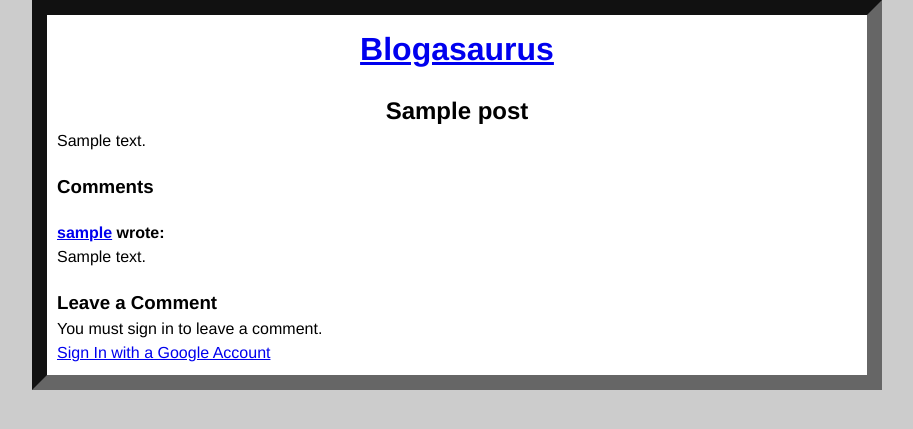
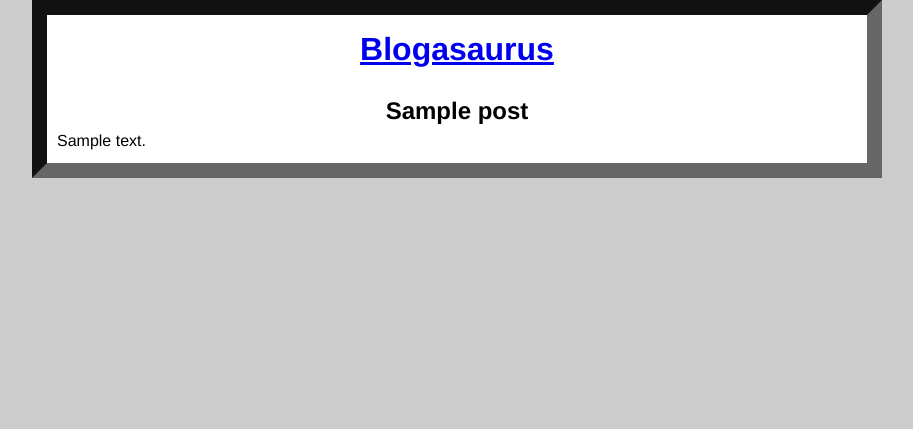
Before and after one commit to google/cssi-blogasaurus, a Flask app: template templates/view_post.html in a window 1280 px wide. Shown: the top 429 px of the page, without its empty margins (183-1096 px from the left). Run offline with Flask 2, Linux system fonts and the light colour scheme; the template is opened without the code that fills it: most values are stand-ins (such as "Sample title", 1, 10 or a date in 2020); some libraries are stand-ins or nearby versions.

Commit message:
Revert from step 7 (Datastore) to step 6 (Users API).
In this step, posts are hardcoded and there are no comments.

Change-Id: I9830786ea79e31e0e67aa80b51e66a8f88b0adcb

```diff
--- a/main.py
+++ b/main.py
@@ -2,9 +2,8 @@ import logging
 
 import flask
 from google.appengine.api import users
-from google.appengine.ext import ndb
 
-import models
+import posts
 
 
 app = flask.Flask(__name__)
@@ -24,68 +23,23 @@ def index():
         nickname=nickname,
         is_admin=users.is_current_user_admin(),
         auth_url=auth_url,
-        posts=models.Post.query().order(-models.Post.posted_at).fetch())
+        posts=posts.POSTS)
 
 
-@app.route('/post/<post_id>')
+@app.route('/post/<int:post_id>')
 def view_post(post_id):
-    post_key = ndb.Key(urlsafe=post_id)
-    post = post_key.get()
-    if post:
-        comments = (models.Comment.query(models.Comment.post == post_key)
-                    .order(models.Comment.posted_at).fetch())
+    if 0 <= post_id - 1 < len(posts.POSTS):
         if users.get_current_user():
             sign_in_url = None
         else:
             sign_in_url = users.create_login_url(
                 dest_url=flask.url_for('view_post', post_id=post_id))
         return flask.render_template(
-            'view_post.html', post=post, comments=comments,
+            'view_post.html',
+            post=posts.POSTS[post_id - 1],
             sign_in_url=sign_in_url)
     else:
         return flask.render_template('404.html'), 404
-
-
-@app.route('/new-post')
-def new_post():
-    if not users.is_current_user_admin():
-        return flask.render_template('403.html'), 403
-    return flask.render_template('new_post.html')
-
-
-@app.route('/submit-post', methods=['POST'])
-def submit_post():
-    if not users.is_current_user_admin():
-        return flask.render_template('403.html'), 403
-    post = models.Post(
-        title=flask.request.form['title'],
-        content=flask.request.form['content'])
-    post_key = post.put()
-    return flask.redirect(
-        flask.url_for('view_post', post_id=post_key.urlsafe()))
-
-
-@app.route('/submit-comment', methods=['POST'])
-def submit_comment():
-    user = users.get_current_user()
-    if not user:
-        return flask.render_template('403.html'), 403
-    post_key = ndb.Key(urlsafe=flask.request.form['post_id'])
-    if not post_key.get():
-        return flask.render_template('400.html'), 400
-    author = models.Author(nickname=user.nickname(), email=user.email())
-    comment = models.Comment(
-        post=post_key, author=author, content=flask.request.form['content'])
-    comment.put()
-    best_match = flask.request.accept_mimetypes.best_match(
-        ['application/json', 'text/html'])
-    if (best_match == 'application/json' and
-        flask.request.accept_mimetypes[best_match] >
-        flask.request.accept_mimetypes['text/html']):
-        return flask.jsonify(nickname=author.nickname, email=author.email)
-    else:
-        return flask.redirect(
-            flask.url_for('view_post', post_id=post_key.urlsafe()))
 
 
 @app.errorhandler(400)
--- /dev/null
+++ b/posts.py
@@ -0,0 +1,14 @@
+POSTS = [
+    {
+        'title': 'All About Me',
+        'content': ("I live in Cambridge.  I like playing soccer.  I'm "
+                    'starting college in the fall as a freshman at UMass '
+                    'Boston.'),
+    },
+    {
+        'title': 'How I Spent My Summer Vacation',
+        'content': ('I read lots of books, worked at the local supermarket, '
+                    'and built a ridesharing app that works via smoke signals '
+                    'using the new Google Cloud Smoke Signals Service.'),
+    },
+]
--- a/static/comment.js
+++ /dev/null
@@ -1,27 +0,0 @@
-$(document).ready(() => {
-  const commentForm = $('#comment-form');
-  const commentInputs = $('#comment-form :input');
-  const commentContent = $('#comment-content');
-  commentForm.submit((event) => {
-    event.preventDefault();
-    const formData = commentForm.serialize();
-    commentInputs.prop('disabled', true);
-    $.post({url: '/submit-comment', data: formData, dataType: 'json'}).then(
-        (responseData) => {
-          $('#comments')
-              .append($('<div/>')
-                  .append($('<h4/>')
-                      .append($('<a/>', {
-                        href: 'mailto:' + responseData.email,
-                        text: responseData.nickname,
-                      })).append(document.createTextNode(' wrote:')))
-                  .append($('<p/>', {text: commentContent.val()})));
-          commentContent.val('');
-          commentInputs.prop('disabled', false);
-          commentContent.focus();
-        },
-        () => {
-          commentForm.append($('<p>Something went wrong.</p>'));
-        });
-  });
-});
--- a/templates/layout.html
+++ b/templates/layout.html
@@ -10,6 +10,5 @@
       <h1><a href="{{ url_for('index') }}">Blogasaurus</a></h1>
       {% block content %}{% endblock %}
     </div>
-    {% block scripts %}{% endblock %}
   </body>
 </html>
--- a/templates/view_post.html
+++ b/templates/view_post.html
@@ -5,33 +5,4 @@
 {% block content %}
   <h2>{{ post.title }}</h2>
   <p>{{ post.content }}</p>
-  <h3>Comments</h3>
-  {% if comments %}
-    <div id="comments">
-      {% for comment in comments %}
-        <div>
-          <h4><a href="mailto:{{ comment.author.email }}">{{ comment.author.nickname }}</a> wrote:</h4>
-          <p>{{ comment.content }}</p>
-        </div>
-      {% endfor %}
-    </div>
-  {% else %}
-    <p>There are no comments on this post yet.</p>
-  {% endif %}
-  <h3>Leave a Comment</h3>
-  {% if sign_in_url %}
-    <p>You must sign in to leave a comment.</p>
-    <p><a href="{{ sign_in_url }}">Sign In with a Google Account</a></p>
-  {% else %}
-    <form id="comment-form" action="{{ url_for('submit_comment') }}" method="post">
-      <input type="hidden" name="post_id" value="{{ post.key.urlsafe() }}">
-      <textarea id="comment-content" name="content"></textarea>
-      <input type="submit" value="Post Comment">
-    </form>
-  {% endif %}
 {% endblock %}
-
-{% block scripts %}
-  <script src="https://ajax.googleapis.com/ajax/libs/jquery/3.1.1/jquery.min.js"></script>
-  <script src="/static/comment.js"></script>
-{% endblock %}
```
Also changed, not shown: index.yaml (deleted, +0 -16 lines), models.py (deleted, +0 -19 lines), templates/403.html (deleted, +0 -8 lines), templates/index.html (+5 -9 lines), templates/new_post.html (deleted, +0 -14 lines).
